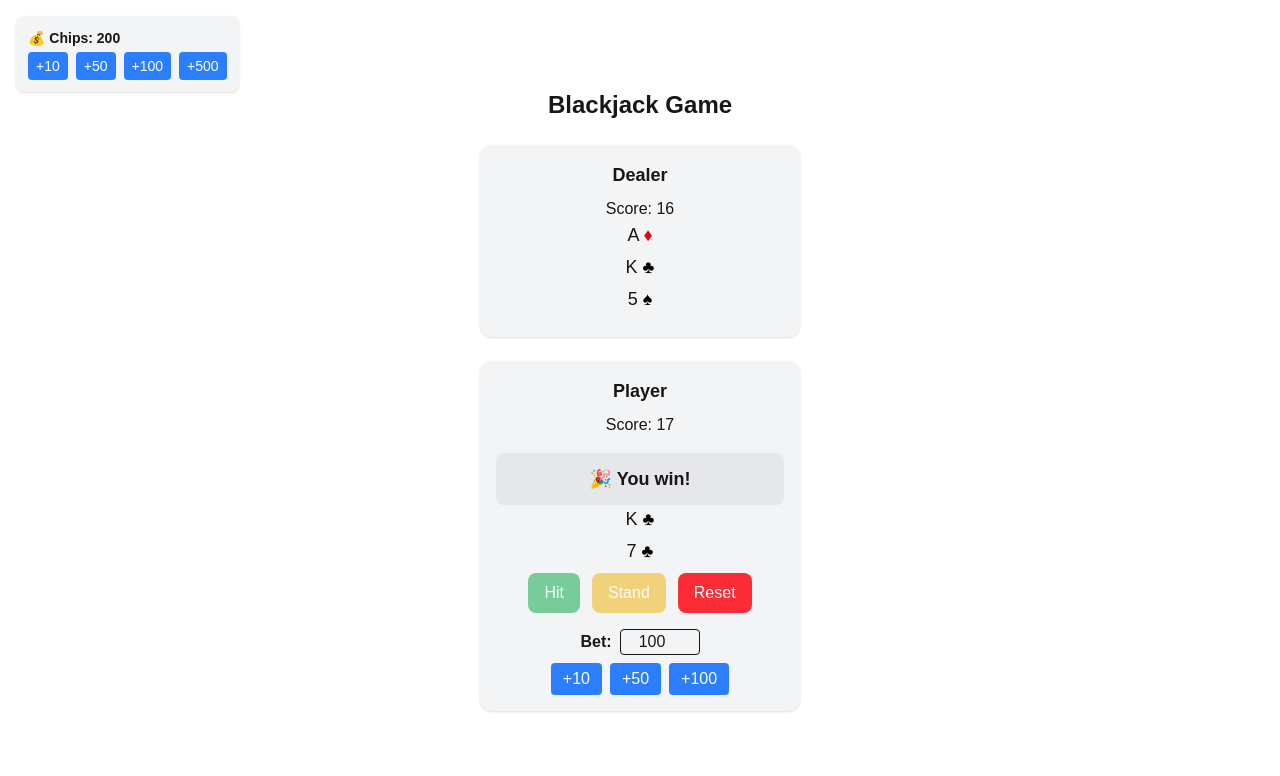
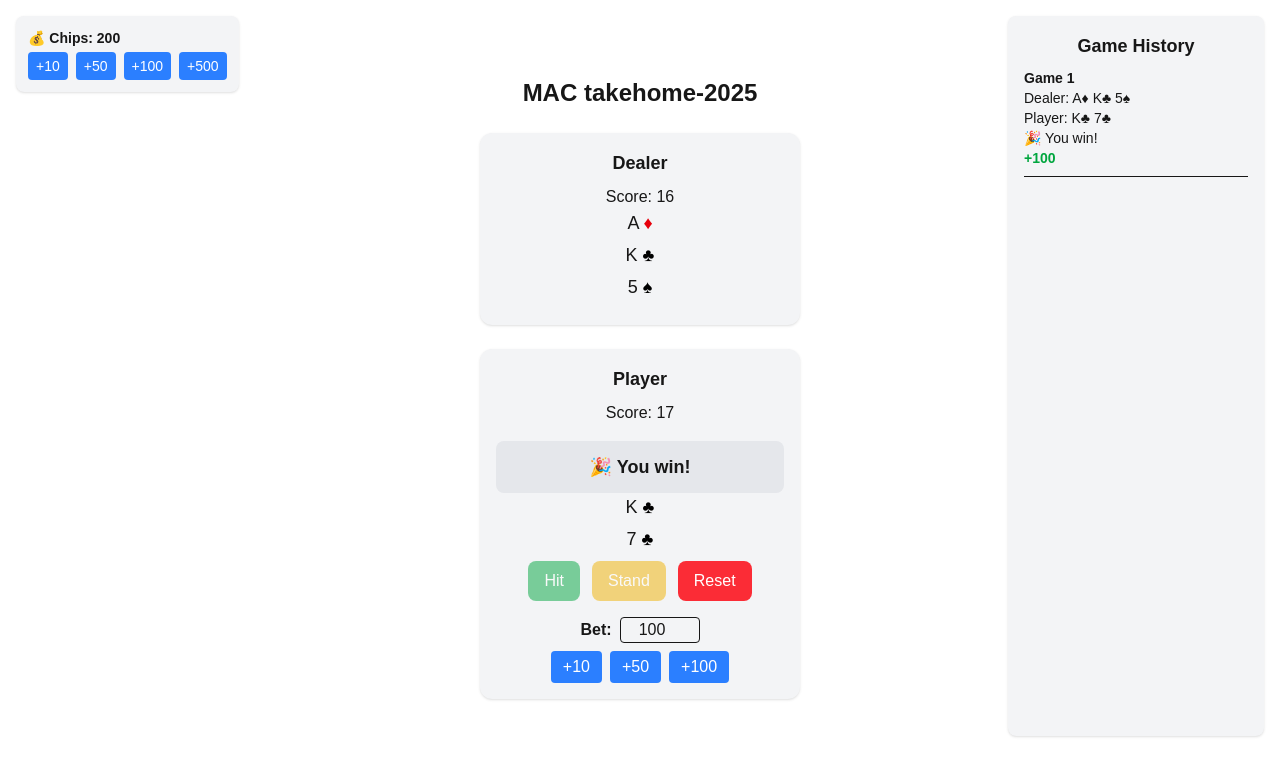
Before and after one commit to samer-alw/blackjack, a Next.js app: page / in a window 1280 px wide. Both pictures are taken after a click on the button "Stand". Shown: the top 776 px of the page. Built offline with nearby package versions, Linux system fonts and the light colour scheme.

Commit message:
Added history logic and basic history display

```diff
--- a/src/app/page.tsx
+++ b/src/app/page.tsx
@@ -75,6 +75,15 @@ export default function BlackjackGame() {
   const [message, setMessage] = useState("");
   const [roundOver, setRoundOver] = useState(false);
 
+  const [history, setHistory] = useState<
+    {
+      dealerCards: { number: string; suit: string }[];
+      playerCards: { number: string; suit: string }[];
+      outcome: string;
+      betChange: number;
+    }[]
+  >([]);
+
   useEffect(() => {
     const initialPlayer = [CardGen(), CardGen()];
     const initialDealer = [CardGen()];
@@ -127,18 +136,37 @@ export default function BlackjackGame() {
     const dealerTotal = calculateScore(dealerCards);
 
     const timeout = setTimeout(() => {
+      let result = "";
+      let betChange = 0;
+
       if (playerTotal > 21) {
-        setMessage("💥 Player busts! You lose!");
+        result = "💥 Player busts! You lose!";
+        betChange = -bet;
         setChips((prev) => prev - bet);
       } else if (dealerTotal > 21 || playerTotal > dealerTotal) {
-        setMessage("🎉 You win!");
+        result = "🎉 You win!";
+        betChange = +bet;
         setChips((prev) => prev + bet);
       } else if (dealerTotal === playerTotal) {
-        setMessage("🤝 It's a draw!");
+        result = "🤝 It's a draw!";
+        betChange = 0;
       } else {
-        setMessage("😞 Dealer wins!");
+        result = "😞 Dealer wins!";
+        betChange = -bet;
         setChips((prev) => prev - bet);
       }
+
+      setMessage(result);
+
+      setHistory((prev) => [
+        ...prev,
+        {
+          dealerCards,
+          playerCards,
+          outcome: result,
+          betChange,
+        },
+      ]);
     }, 300);
 
     return () => clearTimeout(timeout);
@@ -146,7 +174,7 @@ export default function BlackjackGame() {
 
   return (
     <div className="flex flex-col items-center justify-center min-h-screen space-y-6">
-      <h1 className="text-2xl font-bold">Blackjack Game</h1>
+      <h1 className="text-2xl font-bold">MAC takehome-2025</h1>
       {/* 💰 Chip Counter */}
       <div className="absolute top-4 left-4 bg-gray-100 p-3 rounded-lg shadow text-sm">
         <p className="font-semibold mb-1">💰 Chips: {chips}</p>
@@ -242,6 +270,38 @@ export default function BlackjackGame() {
           </div>
         </div>
       </div>
+      {/* 🧾 Game History Sidebar */}
+      <div className="absolute right-4 top-4 bg-gray-100 p-4 rounded-lg shadow w-64 h-[90vh] overflow-y-auto text-sm">
+        <h2 className="font-bold text-lg mb-2 text-center">Game History</h2>
+        {history.length === 0 && (
+          <p className="text-center text-gray-500">No games yet</p>
+        )}
+        {history.map((game, index) => (
+          <div key={index} className="mb-4 border-b pb-2">
+            <p className="font-semibold">Game {index + 1}</p>
+            <p>
+              Dealer:{" "}
+              {game.dealerCards.map((c) => `${c.number}${c.suit}`).join(" ")}
+            </p>
+            <p>
+              Player:{" "}
+              {game.playerCards.map((c) => `${c.number}${c.suit}`).join(" ")}
+            </p>
+            <p>{game.outcome}</p>
+            <p
+              className={`font-semibold ${
+                game.betChange > 0
+                  ? "text-green-600"
+                  : game.betChange < 0
+                  ? "text-red-600"
+                  : "text-gray-700"
+              }`}
+            >
+              {game.betChange > 0 ? `+${game.betChange}` : game.betChange}
+            </p>
+          </div>
+        ))}
+      </div>
     </div>
   );
 }
```
